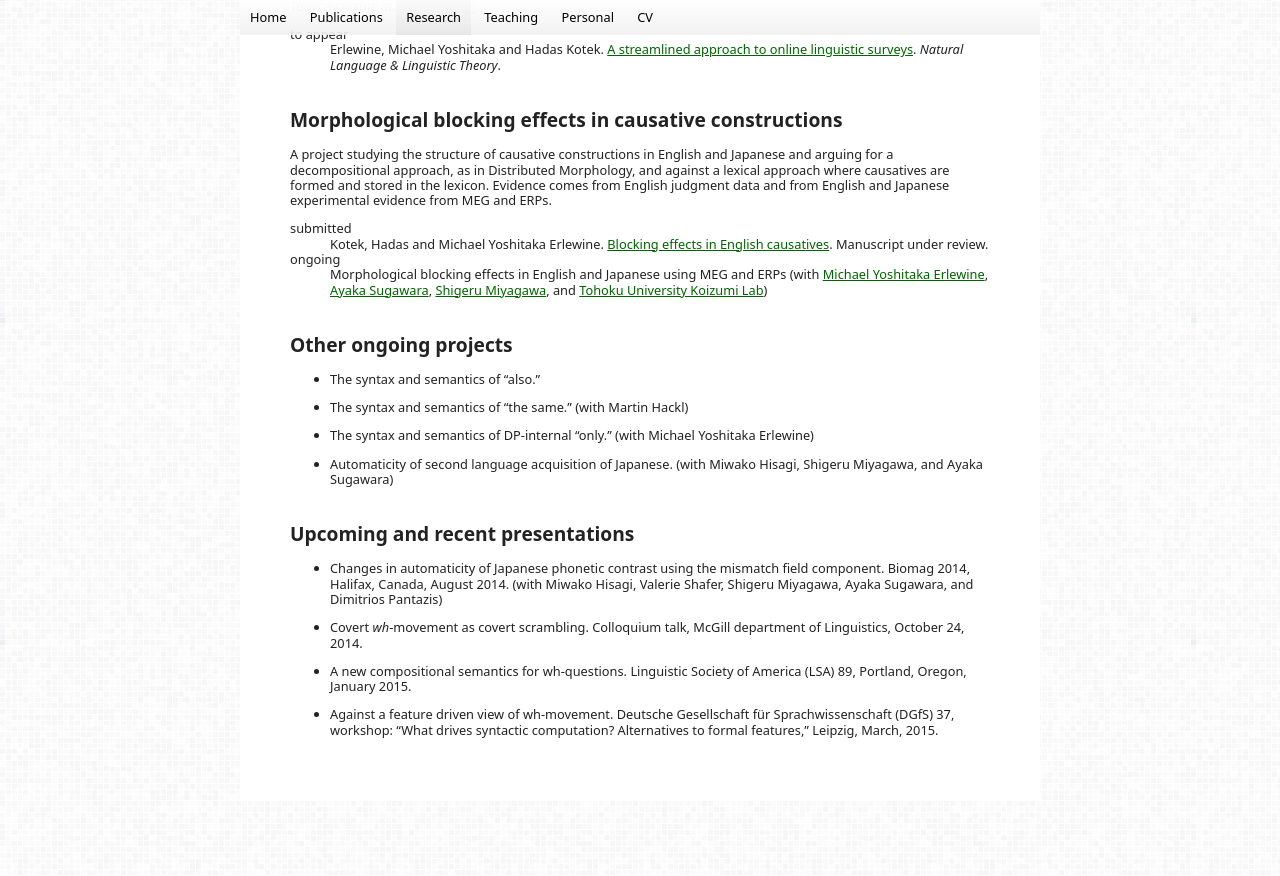
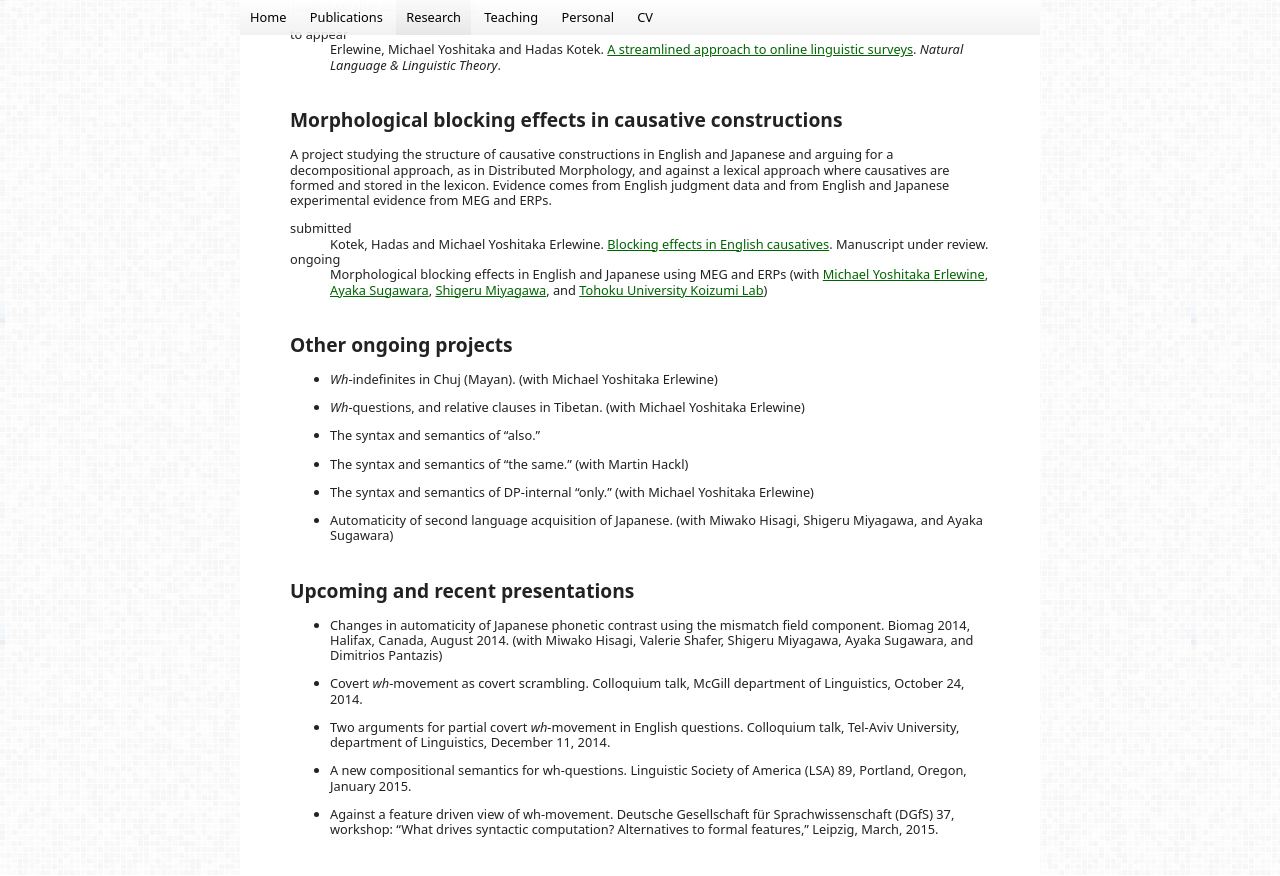
Before and after one commit to hkotek/hkotek.com, a Jekyll site: the page built from research.md, in a window 1280 px wide and 900 px high, scrolled down 1609 px. Shown: the top 876 px of the window. Built offline with Jekyll 4.4.1, drawn with Linux system fonts in a browser that asks for light colours; before the commit the page ends 2410 px from its top, so only the background shows below that; some of the changed text lies outside the part shown.

Commit message:
updating NLLT paper info

```diff
--- a/research.md
+++ b/research.md
@@ -13,7 +13,7 @@ This project studies the syntax and semantics of English questions, using *focus
 to appear
 : Kotek, Hadas and Michael Yoshitaka Erlewine. [Covert pied-piping in English multiple *wh*-questions](http://ling.auf.net/lingbuzz/001736). *Linguistic Inquiry*.
 
-to appear
+2014
 : Kotek, Hadas. [Intervention out of islands](Kotek-intervention-out-of-islands.pdf). *Proceedings of the 44th annual meeting of the North East Linguistic Society (NELS)*.
 
 2014
@@ -91,6 +91,10 @@ ongoing
 
 Other ongoing projects
 ----------------------
+* *Wh*-indefinites in Chuj (Mayan). (with Michael Yoshitaka Erlewine)
+
+* *Wh*-questions, and relative clauses in Tibetan. (with Michael Yoshitaka Erlewine)
+
 * The syntax and semantics of "also."
 
 * The syntax and semantics of "the same." (with Martin Hackl)
@@ -107,6 +111,8 @@ Upcoming and recent presentations
 
 * Covert *wh*-movement as covert scrambling. Colloquium talk, McGill department of Linguistics, October 24, 2014.
 
+* Two arguments for partial covert *wh*-movement in English questions. Colloquium talk, Tel-Aviv University, department of Linguistics, December 11, 2014.
+
 * A new compositional semantics for wh-questions. Linguistic Society of America (LSA) 89, Portland, Oregon, January 2015.
 
 * Against a feature driven view of wh-movement. Deutsche Gesellschaft für Sprachwissenschaft (DGfS) 37, workshop: “What drives syntactic computation? Alternatives to formal features,” Leipzig, March, 2015.
```
Also changed, not shown: other parts of research.md (+1 -1 lines), publications.md (+2 -2 lines), 1 other file.
